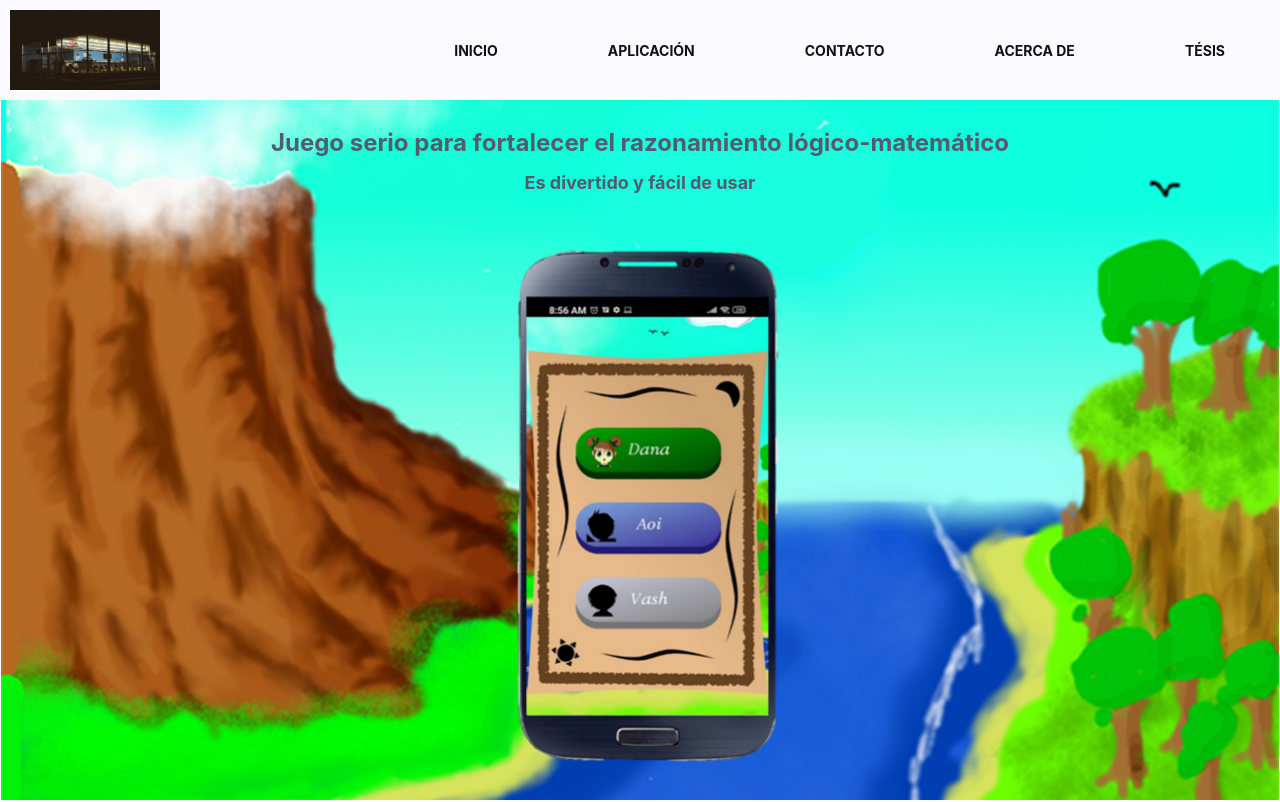
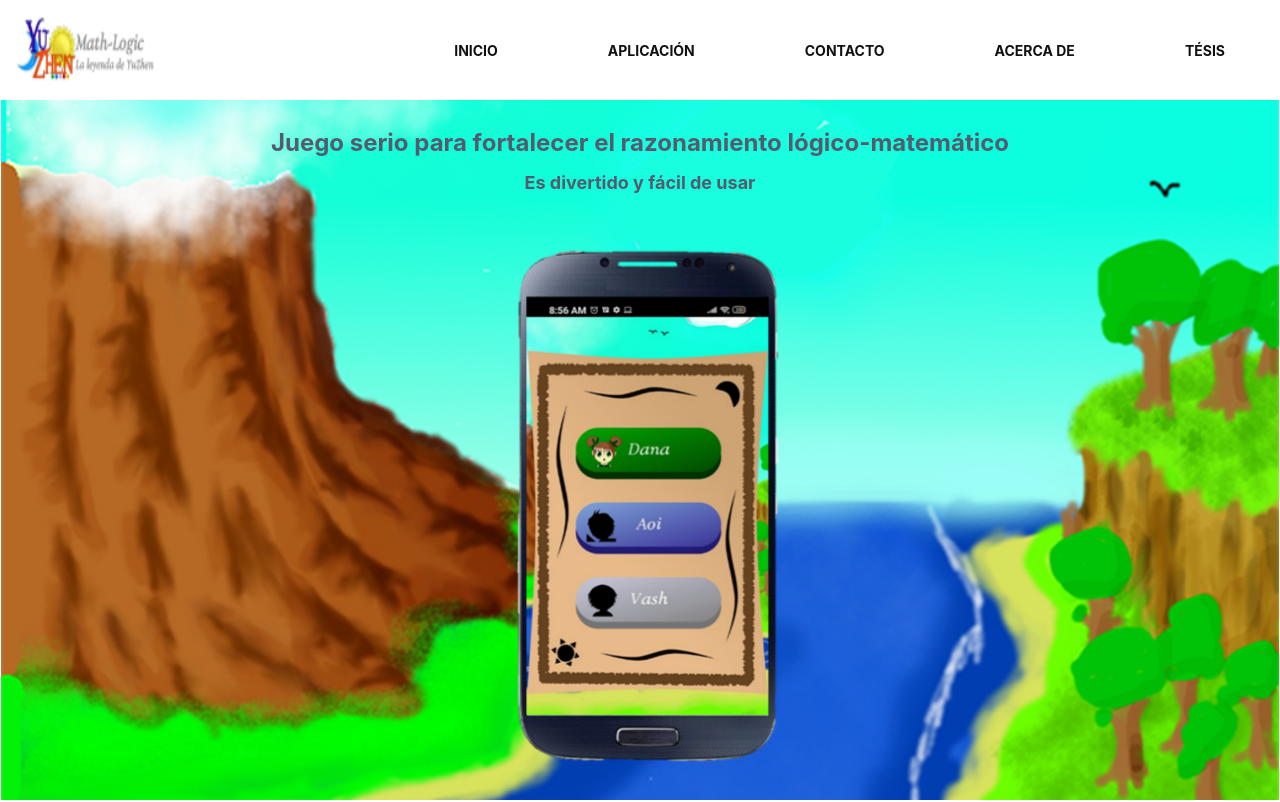
Before and after one commit to gerardogaravito/math-logic, a Next.js app: page / in a window 1280 px wide. Shown: the top 802 px of the page. Built offline with nearby package versions, Linux system fonts and the light colour scheme.

Commit message:
added logo image

```diff
--- a/components/Navbar/index.js
+++ b/components/Navbar/index.js
@@ -13,7 +13,7 @@ export const Navbar = () => {
   return(
     <Container>
       <LogoContainer>
-        <Logo src='test.jpg' />
+        <Logo src='logo.png' />
       </LogoContainer>
       <NavbarOptions>
 
--- a/globalStyles/stylesVariables.js
+++ b/globalStyles/stylesVariables.js
@@ -1,7 +1,7 @@
 export const colors = {
   main: '#89b0ae', // bone
   black: '#111111', // black
-  white: '#fafaff',
+  white: '#fff',
   second: '#ffd6ba',
 	third: '#555b6e',
 	main_light: '#bee3db',
```
Also changed, not shown: public/logo.png (added).
